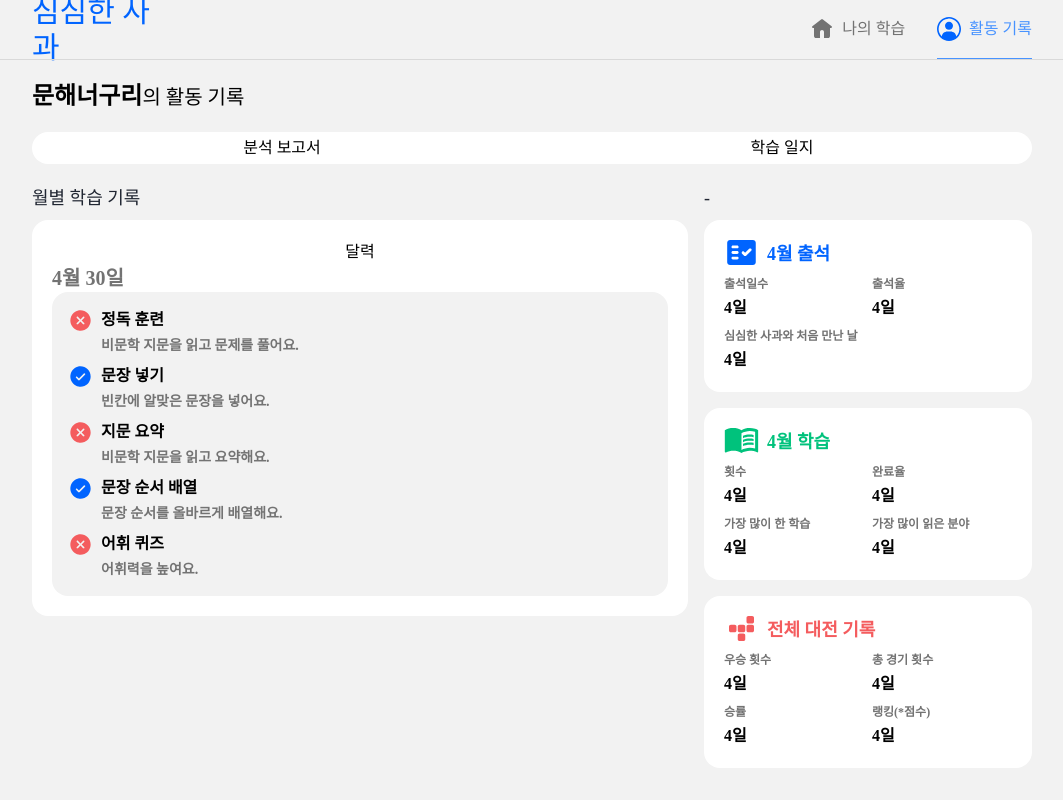
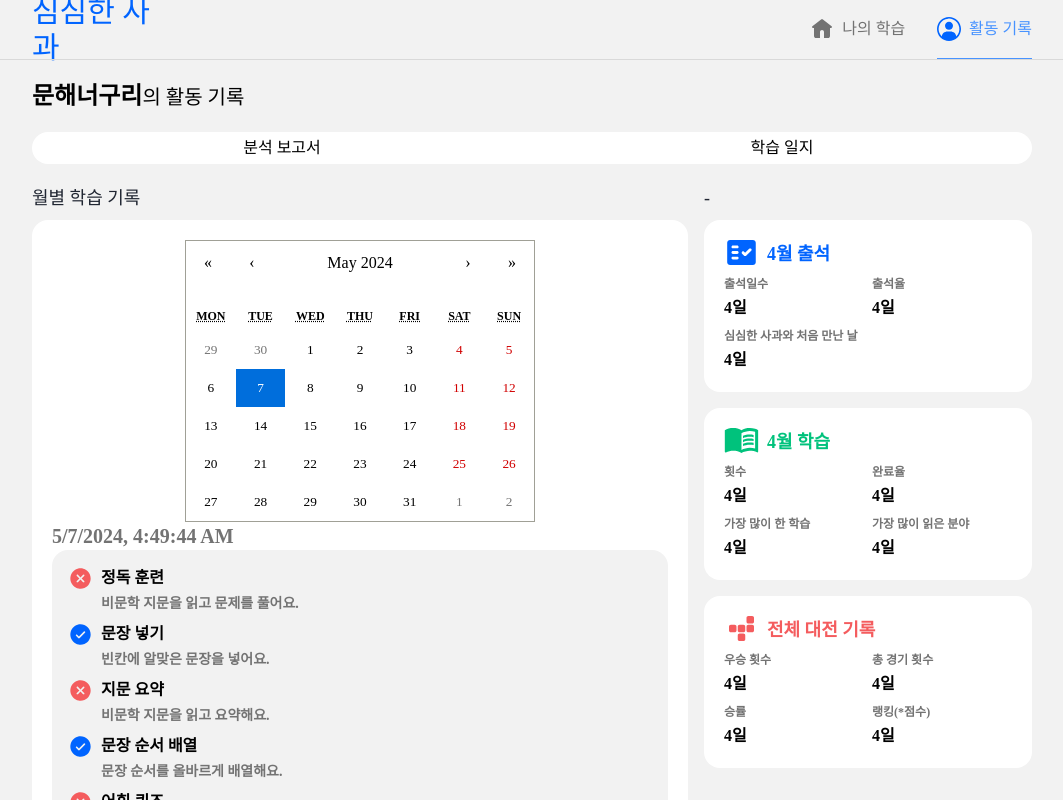
Before and after one commit to littlebreeze/BoredApple, a Next.js app in the folder client/: page /mypage/record in a window 1280 px wide. Shown: the whole page, without its empty margins (108-1171 px from the left). Built offline with nearby package versions, Linux system fonts and the light colour scheme; a web font is replaced by a local one.

Commit message:
design(fe): 달력 구현 시작

```diff
--- a/client/package.json
+++ b/client/package.json
@@ -14,6 +14,7 @@
     "dayjs": "^1.11.11",
     "next": "14.2.2",
     "react": "^18",
+    "react-calendar": "^5.0.0",
     "react-chartjs-2": "^5.2.0",
     "react-dom": "^18",
     "tailwind-scrollbar-hide": "^1.1.7",
--- a/client/src/app/(main)/mypage/record/_components/MonthlyRecord.tsx
+++ b/client/src/app/(main)/mypage/record/_components/MonthlyRecord.tsx
@@ -2,8 +2,16 @@
 
 import { useState } from 'react';
 import StudyRecordItem from './StudyRecordItem';
-type Type = { title: string; content: string; correct: boolean };
-const quizType: Type[] = [
+import Calendar from 'react-calendar';
+import 'react-calendar/dist/Calendar.css';
+
+type ValuePiece = Date | null;
+
+type Value = ValuePiece | [ValuePiece, ValuePiece];
+
+type QuizType = { title: string; content: string; correct: boolean };
+
+const quizType: QuizType[] = [
   { title: '정독 훈련', content: '비문학 지문을 읽고 문제를 풀어요.', correct: false },
   { title: '문장 넣기', content: '빈칸에 알맞은 문장을 넣어요.', correct: true },
   { title: '지문 요약', content: '비문학 지문을 읽고 요약해요.', correct: false },
@@ -12,18 +20,21 @@ const quizType: Type[] = [
 ];
 
 export default function MonthlyRecord() {
-  const [today, setToday] = useState<string>('4월 30일');
-  const [records, setRecords] = useState<Type[] | null>(quizType);
+  // const [today, setToday] = useState<string>('4월 30일');
+  const [records, setRecords] = useState<QuizType[] | null>(quizType);
+  const [value, onChange] = useState<Value>(new Date());
   return (
     <div className='flex flex-col p-5 w-full'>
       <div className='flex justify-center'>
-        <div>달력</div>
+        <div>
+          <Calendar onChange={onChange} value={value} />
+        </div>
       </div>
       <div>
-        <div className='text-ourDarkGray text-xl font-semibold'>{today}</div>
+        <div className='text-ourDarkGray text-xl font-semibold'>{value?.toLocaleString()}</div>
         <div className='bg-ourLightGray rounded-2xl p-4 flex flex-col gap-2'>
           {records
-            ? records!.map((re: Type, idx: number) => {
+            ? records!.map((re: QuizType, idx: number) => {
                 return <StudyRecordItem key={idx} record={re} />;
               })
             : '없다'}
--- a/client/src/app/(main)/mypage/record/_components/StudyRecordItem.tsx
+++ b/client/src/app/(main)/mypage/record/_components/StudyRecordItem.tsx
@@ -1,5 +1,5 @@
-type Type = { title: string; content: string; correct: boolean };
-export default function StudyRecordItem({ record }: { record: Type }) {
+type QuizType = { title: string; content: string; correct: boolean };
+export default function StudyRecordItem({ record }: { record: QuizType }) {
   return (
     <div className='flex gap-2'>
       <div>
```
Also changed, not shown: 1 other file (tests, documents, lock files or other folders).
